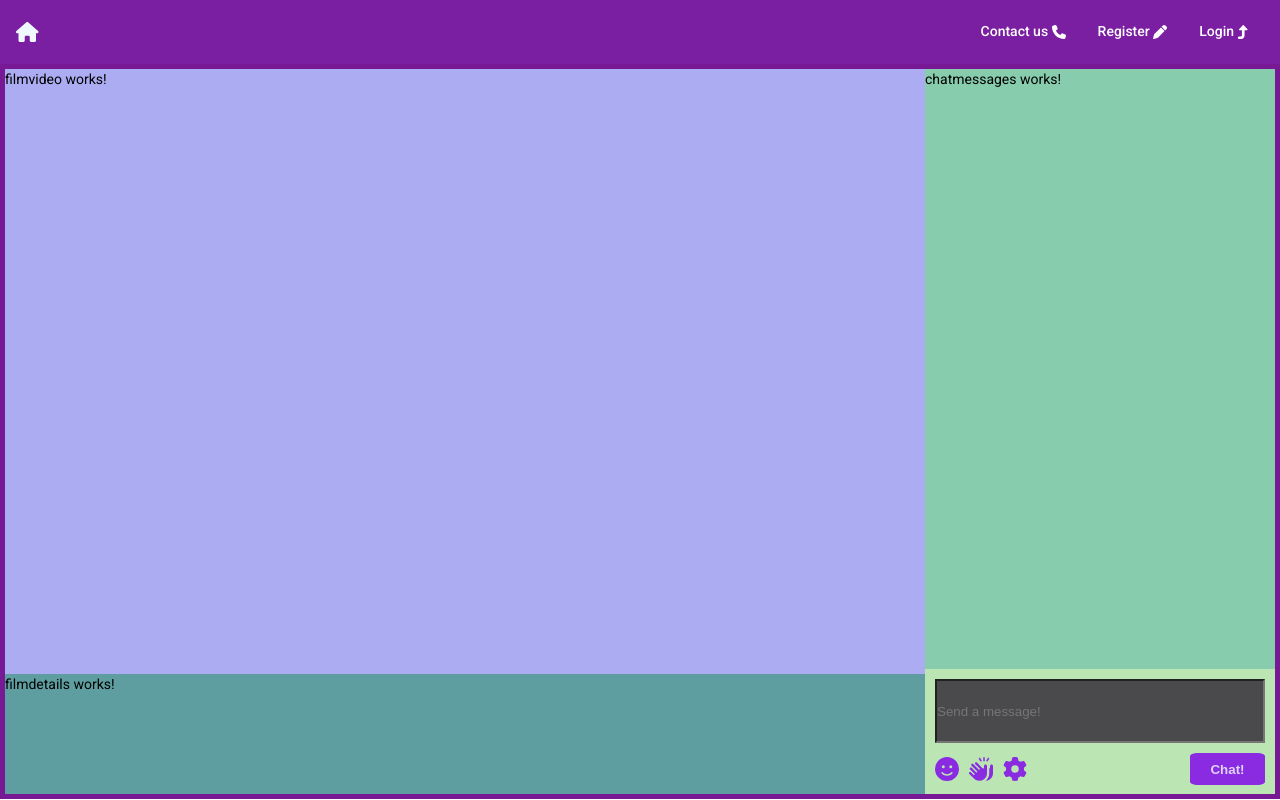
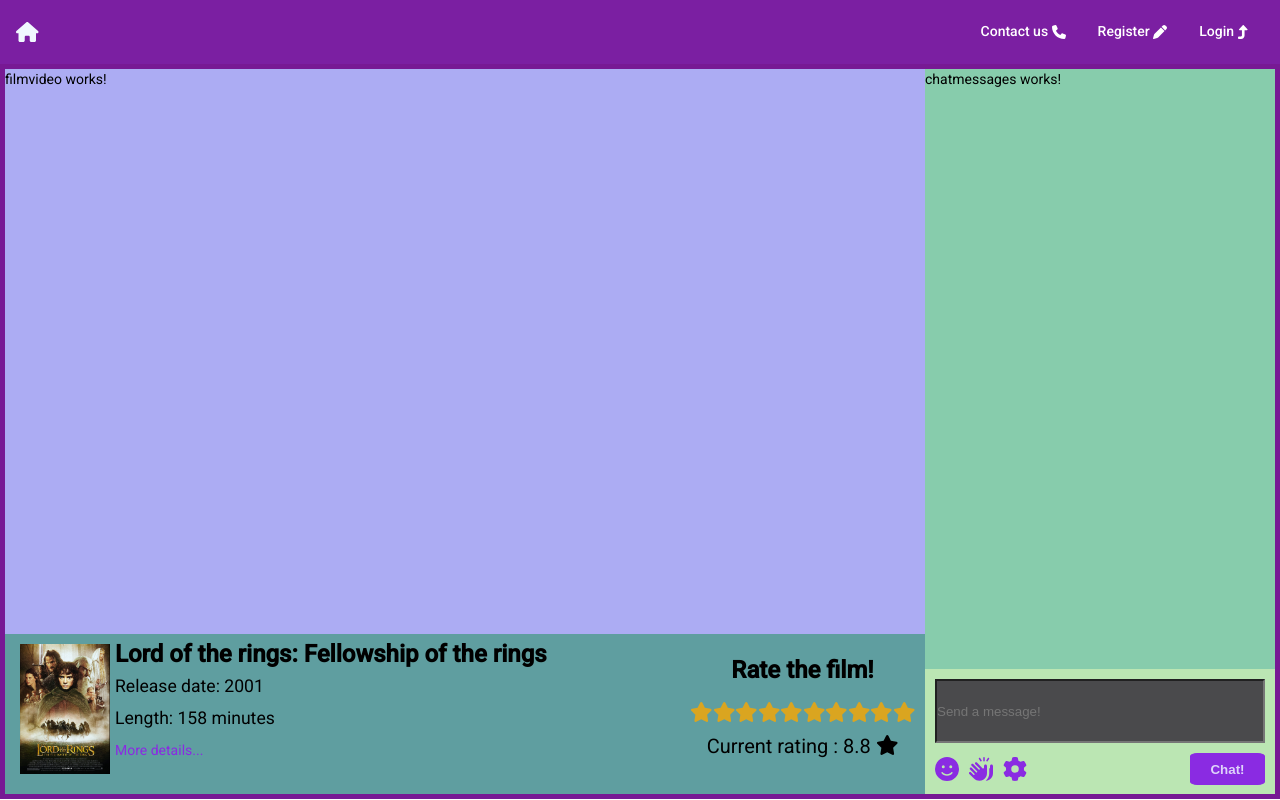
Before and after one commit to Jfreeman90/JSAngular-MovieStream, an Angular app: page /film in a window 1280 px wide. Built offline with nearby package versions, Linux system fonts and the light colour scheme.

Commit message:
Film detail component added and styled

```diff
--- a/src/app/components/filmdetails/filmdetails.component.css
+++ b/src/app/components/filmdetails/filmdetails.component.css
@@ -0,0 +1,79 @@
+h1{
+    font-weight: bold;
+}
+
+.film-details-container{
+    display: flex;
+}
+
+.film-details-left-container{
+    float: left;
+    padding-left: 10px;
+    padding-top:10px;
+    width:600px;
+    min-width: 450px;
+}
+
+.film-details-right-container{
+    display: flex;
+    flex: 1;
+    justify-content: flex-end;
+    padding-right: 10px;
+    padding-left: 10px;
+    min-width: 250px;
+}
+
+.film-image-container{
+    display: flex;
+    flex: 1;
+    padding-right: 10px;
+}
+
+.image-title{
+    width: 90px;
+    height: 130px;
+
+}
+
+.film-details-container{
+    display: flex;
+    flex: 1;
+    padding-left: 5px;
+}
+
+.film-title{
+    font-size: 1.5rem;
+    font-weight: bold;
+}
+
+.release-date{
+    font-size: 1.1rem;
+}
+
+.film-length{
+    font-size: 1.1rem;
+}
+
+.show-more{
+    color:blueviolet;
+}
+
+.rating-header{
+    text-align: center;
+    padding-top: 20px;
+}
+
+.stars-container{
+    font-size: 1.25rem;
+    color: goldenrod;
+    cursor: pointer;
+}
+
+.stars-container:hover{
+    color: gold;
+}
+
+.current-rating{
+    text-align: center;
+    font-size: 1.25rem;
+}
--- a/src/app/components/filmdetails/filmdetails.component.html
+++ b/src/app/components/filmdetails/filmdetails.component.html
@@ -1 +1,56 @@
-<p>filmdetails works!</p>
+<div class="film-details-container">
+
+    <div class="film-details-left-container">
+        <div class="film-image-container">
+            <div class="film-image">
+                <img class="image-title" src="./assets/LOTR-image.PNG" alt="film image">
+            </div>
+
+            <div class="film-details-container">
+                <div class="film-details">
+                    <div class="film-title">
+                        <p>Lord of the rings: Fellowship of the rings</p>
+                    </div>
+                    <div class="release-date">
+                        <p>Release date: 2001</p>
+                    </div>
+                    <div class="film-length">
+                        <p>Length: 158 minutes</p>
+                    </div>
+                    <div class="show-more">
+                        <p>More details...</p>
+                    </div>
+                </div>
+            </div>
+
+        </div>
+    </div>
+
+    <div class="film-details-right-container">
+        <div class="star-rating-icon-container">
+            <div class="rating-the-film">
+                <div class="rating-header">
+                    <h1>Rate the film!</h1>
+                </div>
+                <div class="stars-container">
+                    <p>
+                    <fa-icon [icon]="faStar"></fa-icon>
+                    <fa-icon [icon]="faStar"></fa-icon>
+                    <fa-icon [icon]="faStar"></fa-icon>
+                    <fa-icon [icon]="faStar"></fa-icon>
+                    <fa-icon [icon]="faStar"></fa-icon>
+                    <fa-icon [icon]="faStar"></fa-icon>
+                    <fa-icon [icon]="faStar"></fa-icon>
+                    <fa-icon [icon]="faStar"></fa-icon>
+                    <fa-icon [icon]="faStar"></fa-icon>
+                    <fa-icon [icon]="faStar"></fa-icon>
+                </p>
+                </div>
+            </div>
+            <div class="current-rating">
+                <p>Current rating : 8.8 <fa-icon [icon]="faStar"></fa-icon></p>
+            </div>
+        </div>
+    </div>
+
+</div>
--- a/src/app/components/filmdetails/filmdetails.component.ts
+++ b/src/app/components/filmdetails/filmdetails.component.ts
@@ -1,4 +1,5 @@
 import { Component, OnInit } from '@angular/core';
+import { faStar } from '@fortawesome/free-solid-svg-icons';
 
 @Component({
   selector: 'app-filmdetails',
@@ -6,6 +7,8 @@ import { Component, OnInit } from '@angular/core';
   styleUrls: ['./filmdetails.component.css']
 })
 export class FilmdetailsComponent implements OnInit {
+  //star icon
+  faStar=faStar;
 
   constructor() { }
 
--- a/src/app/components/filmpage/filmpage.component.css
+++ b/src/app/components/filmpage/filmpage.component.css
@@ -15,13 +15,13 @@
 
 .film-video-container{
     width:100%;
-    height:calc(100% - 120px);
+    height:calc(100% - 160px);
     background-color: rgb(172, 172, 243);
 }
 
 .film-information-container{
     width:100%;
-    height: 120px;
+    height: 160px;
     background-color: cadetblue;
 }
 
```
Also changed, not shown: src/assets/LOTR-image.PNG (added).
